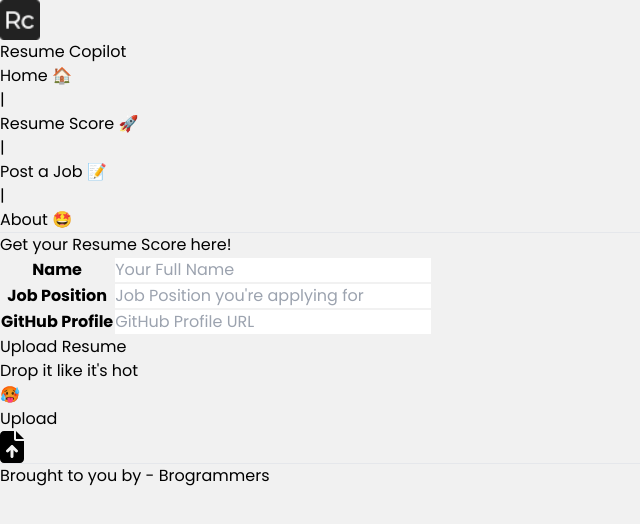
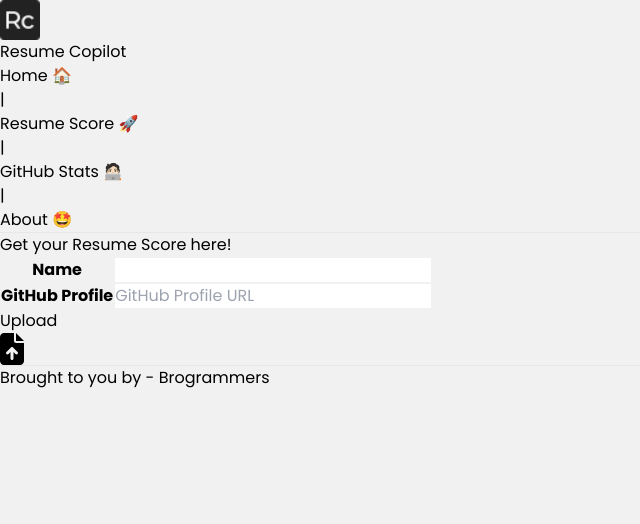
Before and after one commit to Akkilesh-A/resume-copilot, a React (Vite) app in the folder frontend/: page /resumescoreform in a window 1280 px wide. Shown: the top 524 px of the page, without its empty margins (0-640 px from the left). Built offline with nearby package versions, Linux system fonts and the light colour scheme.

Commit message:
github stats update

```diff
--- a/frontend/src/App.jsx
+++ b/frontend/src/App.jsx
@@ -19,7 +19,7 @@
       <Routes>
         <Route path="/" element={<HomePage />} />
         <Route path="/resumescoreform" element={<ResumeScoreForm />} />
-        <Route path="/resumescore" element={<ResumeScore />} />
+        <Route path="/githubstats/:gitHubDetails" element={<ResumeScore />} />
         <Route path="/adminjobsportal" element={<AdminJobsPortal />} />
         <Route path="/jobs" element={<JobsPortal />} />
         <Route path="/postajob" element={<PostAJob />} />
--- a/frontend/src/components/AdminJobsPortal.jsx
+++ b/frontend/src/components/AdminJobsPortal.jsx
@@ -37,7 +37,7 @@
                 </Link>
             </div>
             <div className='text-center flex justify-center '>
-                <a href="https://employee-screener.streamlit.app/">
+                <a href="https://recruiter-resume-scanner.streamlit.app/">
                     <button className='hover:bg-black hover:fill-white mx-4  hover:text-white flex justify-center items-center rounded-xl px-4 p-2 border-4 border-black font-bold'>
                     <h1 className='text-xl'>Check Resumes ✅</h1>
                     </button>
--- a/frontend/src/employeeComponents/ResumeScore.jsx
+++ b/frontend/src/employeeComponents/ResumeScore.jsx
@@ -1,16 +1,24 @@
-import React from 'react'
+import React,{useState,useEffect} from 'react'
+import { useParams } from 'react-router-dom'
 
 const ResumeScore = () => {
+    const {gitHubDetails}=useParams();
+    console.log(gitHubDetails)
+    const gitHubDetailsArray = gitHubDetails ? gitHubDetails.split("&") : [];
+    const github_user=gitHubDetailsArray[0]
+    const user_name=gitHubDetailsArray[1]
+    const git_hub_user_name_1 = "https://myreadme.vercel.app/api/embed/"+github_user+"?panels=userstatistics,toprepositories,toplanguages,commitgraph"
+    const git_hub_user_name_2 ="https://github-readme-stats.vercel.app/api/top-langs?username="+github_user+"&show_icons=true&locale=en&layout=compact&theme=chartreuse-light"
   return (
     <div className='mx-8 mt-16'>
         <div className='text-[2.5em] font-bold '>
-            Your Resume Score is 90%
+            Your GitHub Stats
         </div>
         <div className='flex flex-col'>
-            <h1 className='font-semibold'>Your GitHub Summary!</h1>
+            <h2 className='text-[1.5em]'>Hello! {user_name}</h2>
             <div className='flex'>
-                <img className="mx-4" src="https://github-readme-stats.vercel.app/api/top-langs?username=Akkilesh-A&show_icons=true&locale=en&layout=compact&theme=chartreuse-light" alt="ovi" />
-                <img src="https://myreadme.vercel.app/api/embed/Akkilesh-A?panels=userstatistics,toprepositories,toplanguages,commitgraph" alt="reimaginedreadme" />
+                <img className="mx-4" src={git_hub_user_name_2} alt="ovi" />
+                <img src={git_hub_user_name_1} alt="reimaginedreadme" />
             </div>
         </div>
 
--- a/frontend/src/employeeComponents/ResumeScoreForm.jsx
+++ b/frontend/src/employeeComponents/ResumeScoreForm.jsx
@@ -1,8 +1,10 @@
-import React from 'react';
-import FileUpload from '../fixedComponents/FileUpload';
+import React,{useState} from 'react';
 import { Link } from 'react-router-dom'
 
 function ResumeScoreForm() {
+  const [github,setGitHub]=useState("")
+  const [name,setName]=useState(" ")
+
   return (
     <div className='mt-24 mx-8'>
       <div className='flex justify-center items-center mb-12'>
@@ -14,26 +16,17 @@
           <table className='text-left'>
               <tr>
                 <th className='p-4'>Name</th>
-                <td><input className='border-2 border-black p-2 rounded w-[20vw]' type="text" name="name" placeholder='Your Full Name' /></td>
-              </tr>
-              <tr>
-                <th className='p-4'>Job Position</th>
-                <td><input className='border-2 border-black p-2 rounded w-[20vw]' type="text" name="jobPosition" placeholder="Job Position you're applying for" /></td>
+                <td><input className='border-2 border-black p-2 rounded w-[20vw]' type="text" name="name" placeholder='Your Full Name' value={name} onChange={(e)=>setName(e.target.value)} /></td>
               </tr>
               <tr>
                 <th className='p-4'>GitHub Profile</th>
-                <td><input className='border-2 border-black p-2 rounded w-[20vw]' type="text" name="githubURL" placeholder='GitHub Profile URL' /></td>
+                <td><input className='border-2 border-black p-2 rounded w-[20vw]' type="text" name="githubURL" placeholder='GitHub Profile URL' value={github} onChange={(e)=>setGitHub(e.target.value)}  /></td>
               </tr>
           </table>
 
-        <div className='flex flex-col justify-around items-center'>
-          <h1 className='my-4 font-bold'>Upload Resume</h1>
-          <FileUpload />
-        </div>
-
       </div>
       <div className='text-center flex justify-center pt-8'>
-        <Link to='/resumescore'>
+        <Link to={"/githubstats/"+github+"&"+name}>
           <button className='hover:bg-black hover:fill-white  hover:text-white flex justify-center items-center rounded-xl px-4 p-2 border-4 border-black font-bold'>
             <h1 className='pr-4 text-xl'>Upload</h1>
             <svg class="hover:fill-white" xmlns="http://www.w3.org/2000/svg" height="32" width="24" viewBox="0 0 384 512">
--- a/frontend/src/fixedComponents/NavBar.jsx
+++ b/frontend/src/fixedComponents/NavBar.jsx
@@ -15,9 +15,9 @@
                 <ul className='flex font-semibold'>
                     <li className='mx-8'><Link to="/">Home 🏠</Link></li>
                     <li>|</li>
-                    <li className='mx-8'><Link to="/resumescoreform">Resume Score 🚀</Link></li>
+                    <li className='mx-8'><a href="https://resumematcher.streamlit.app/">Resume Score 🚀</a></li>
                     <li>|</li>
-                    <li className='mx-8'><Link to="/postajob">Post a Job 📝</Link></li>
+                    <li className='mx-8'><Link to="/resumescoreform">GitHub Stats 🧑🏻‍💻</Link></li>
                     <li>|</li>
                     <li className='mx-8'>About 🤩</li>
                 </ul>
```
